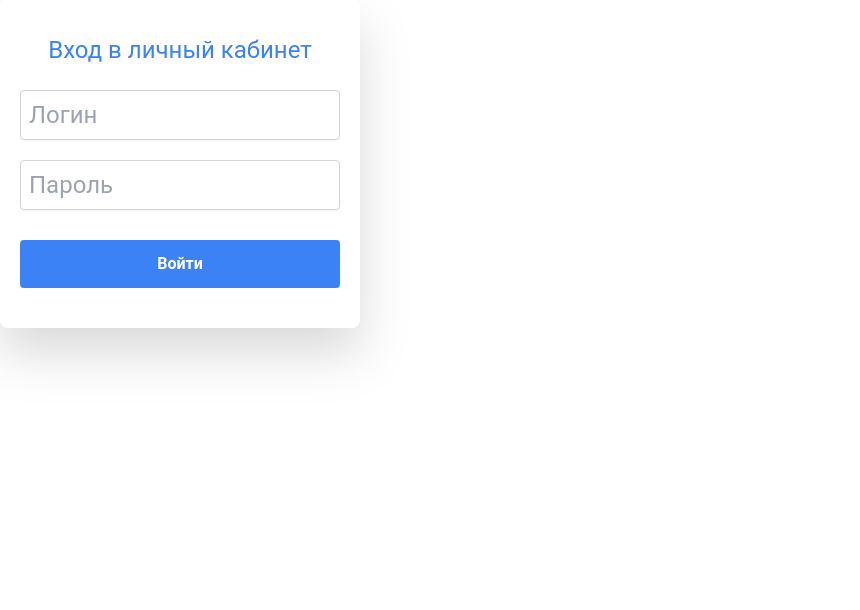
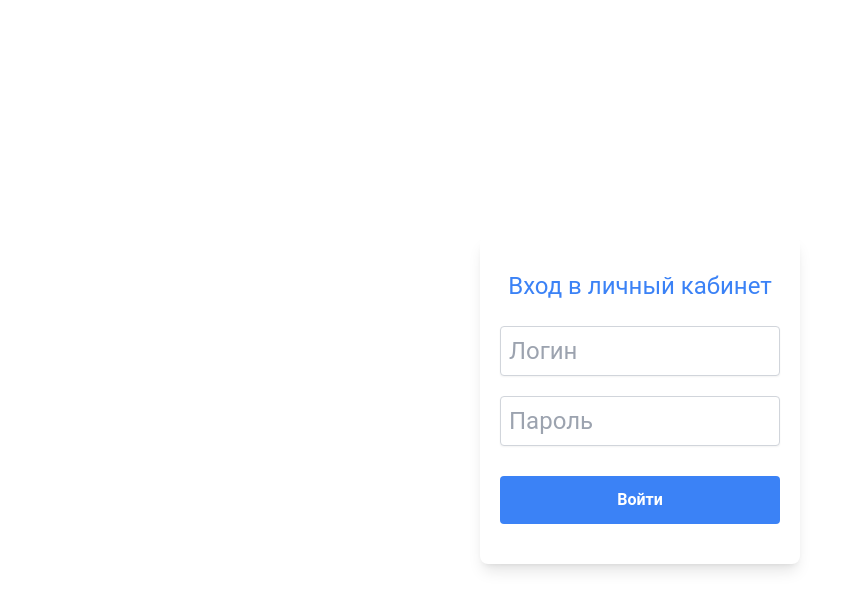
Before and after one commit to nknd1/orbitel-frontend, a Vue app: page / in a window 1280 px wide. Shown: the top 610 px of the page, without its empty margins (0-860 px from the left). Built offline with nearby package versions, Linux system fonts and the light colour scheme.

Commit message:
update components

```diff
--- a/src/components/LoginForm.vue
+++ b/src/components/LoginForm.vue
@@ -1,5 +1,5 @@
 <template>
-  <div class="container">
+  <div>
     <form>
       <LoginTitle />
       <LoginInput />
@@ -8,7 +8,6 @@
         :loading="isLoading"
         @click="submitForm"
         buttonText="Войти"
-        LoginButtonComponent
       />
     </form>
   </div>
@@ -38,16 +37,19 @@ export default {
     async submitForm() {
       this.isLoading = true
 
-      await new Promise((resolve) => setTimeout(resolve, 10))
+      await new Promise((resolve) => setTimeout(resolve, 1000)) // Увеличил время для демонстрации загрузки
 
       this.isLoading = false
 
-      toast('пажжи!', {
+      toast('Успешно!', {
         theme: 'auto',
         type: 'success',
         position: 'bottom-right',
         transition: 'flip',
         dangerouslyHTMLString: true,
+        progressStyle: {
+
+        }
       })
     },
   },
@@ -55,7 +57,9 @@ export default {
 </script>
 
 <style scoped lang="sass">
+div
+  @apply flex items-center justify-center min-h-screen
 
-.container
-  @apply drop-shadow-2xl bg-[white] shadow-[#00abfa] w-[360px] p-5 rounded-lg flex flex-col items-center justify-center
+form
+  @apply bg-white shadow-lg rounded-lg p-5 w-80
 </style>
```
